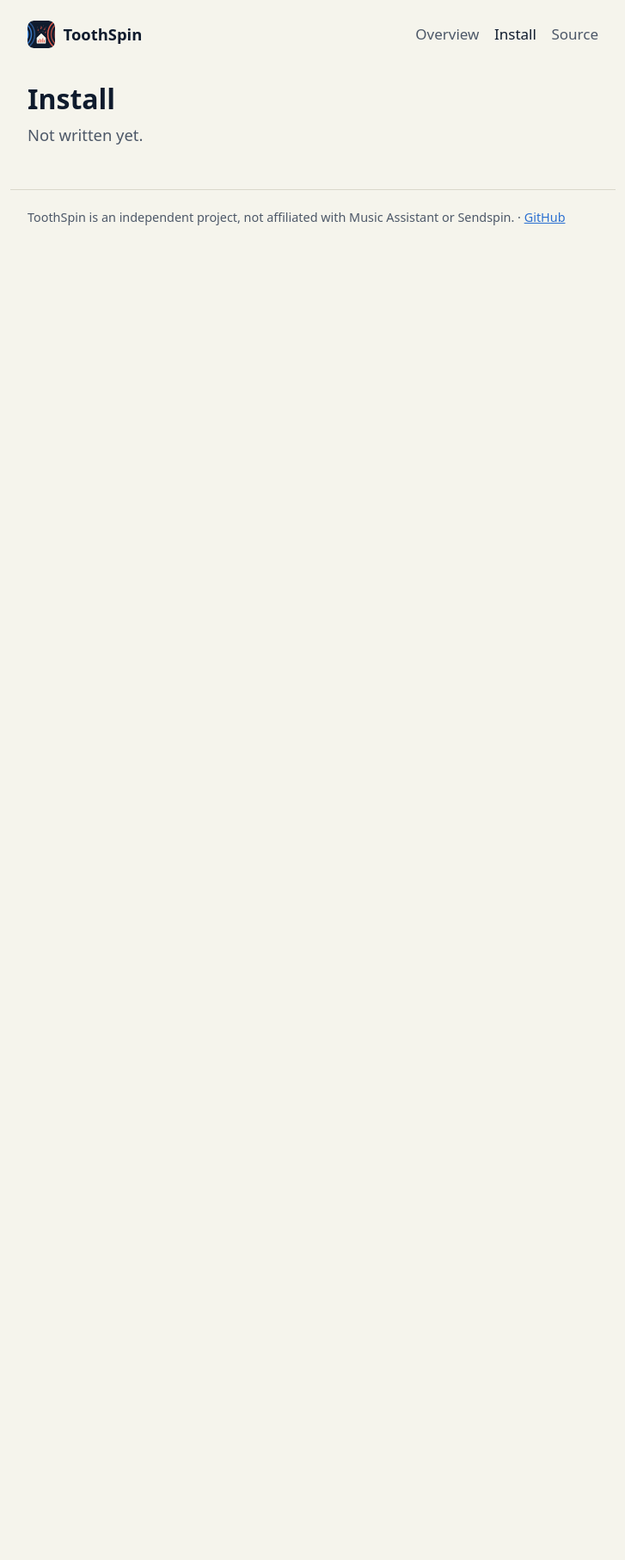
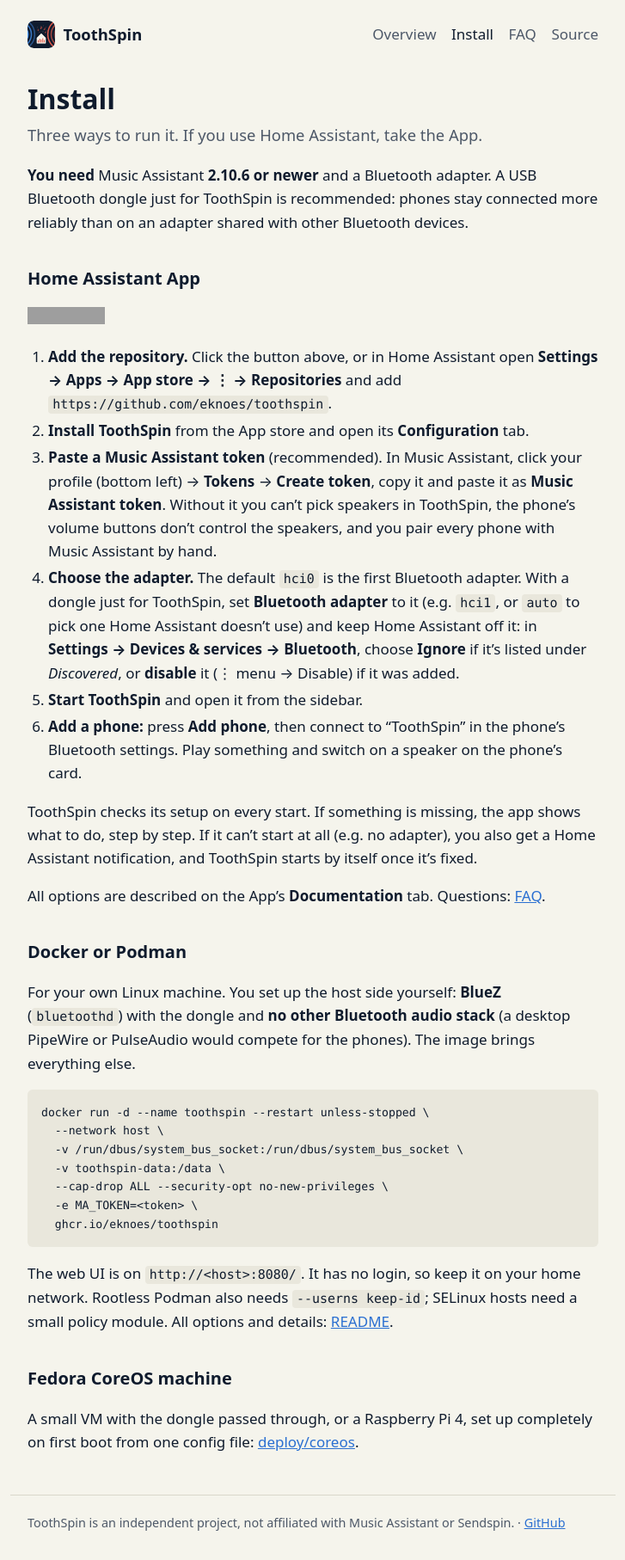
Before and after one commit to eknoes/toothspin, a Jekyll site: the page built from docs/install.md, in a window 1280 px wide. Shown: the whole page at 86% size, without its empty margins (276-1003 px from the left). Built offline with Jekyll 4.4.1, drawn with Linux system fonts in a browser that asks for light colours; before the commit the page ends 900 px from its top, so only the background shows below that; grey boxes are pictures that could not be loaded.

Commit message:
docs(pages): installation guide and FAQ
Co-Authored-By: Claude Opus 5.5 <noreply@anthropic.com>

````diff
--- a/docs/_config.yml
+++ b/docs/_config.yml
@@ -11,3 +11,5 @@ nav:
     url: /overview.html
   - title: Install
     url: /install.html
+  - title: FAQ
+    url: /faq.html
--- a/docs/assets/style.css
+++ b/docs/assets/style.css
@@ -65,6 +65,8 @@ nav a:hover, nav a[aria-current] { color: var(--fg); }
 
 h1 { font-size: 2rem; line-height: 1.2; margin: 2rem 0 0.5rem; }
 h2 { font-size: 1.25rem; margin: 2.25rem 0 0.5rem; }
+h3 { font-size: 1.05rem; margin: 1.75rem 0 0.25rem; }
+ol { padding-left: 1.5rem; }
 
 a { color: var(--blue); }
 
--- a/docs/install.md
+++ b/docs/install.md
@@ -1,5 +1,72 @@
 ---
 layout: default
 title: Install
-lede: Not written yet.
+description: Install ToothSpin as a Home Assistant App, with Docker or Podman, or on a Fedora CoreOS machine.
+lede: Three ways to run it. If you use Home Assistant, take the App.
 ---
+
+**You need** Music Assistant **2.10.6 or newer** and a Bluetooth adapter. A
+USB Bluetooth dongle just for ToothSpin is recommended: phones stay
+connected more reliably than on an adapter shared with other Bluetooth
+devices.
+
+## Home Assistant App {#home-assistant}
+
+[![Add the repository to Home Assistant](https://my.home-assistant.io/badges/supervisor_add_addon_repository.svg)](https://my.home-assistant.io/redirect/supervisor_add_addon_repository/?repository_url=https%3A%2F%2Fgithub.com%2Feknoes%2Ftoothspin)
+
+1. **Add the repository.** Click the button above, or in Home Assistant open
+   **Settings → Apps → App store → ⋮ → Repositories** and add
+   `https://github.com/eknoes/toothspin`.
+2. **Install ToothSpin** from the App store and open its **Configuration**
+   tab.
+3. **Paste a Music Assistant token** (recommended). In Music Assistant, click
+   your profile (bottom left) → **Tokens** → **Create token**, copy it and
+   paste it as **Music Assistant token**. Without it you can't pick speakers
+   in ToothSpin, the phone's volume buttons don't control the speakers, and
+   you pair every phone with Music Assistant by hand.
+4. **Choose the adapter.** The default `hci0` is the first Bluetooth adapter.
+   With a dongle just for ToothSpin, set **Bluetooth adapter** to it (e.g.
+   `hci1`, or `auto` to pick one Home Assistant doesn't use) and keep Home
+   Assistant off it: in **Settings → Devices & services → Bluetooth**,
+   choose **Ignore** if it's listed under *Discovered*, or **disable** it
+   (⋮ menu → Disable) if it was added.
+5. **Start ToothSpin** and open it from the sidebar.
+6. **Add a phone:** press **Add phone**, then connect to "ToothSpin" in the
+   phone's Bluetooth settings. Play something and switch on a speaker on the
+   phone's card.
+
+ToothSpin checks its setup on every start. If something is missing, the app
+shows what to do, step by step. If it can't start at all (e.g. no adapter),
+you also get a Home Assistant notification, and ToothSpin starts by itself
+once it's fixed.
+
+All options are described on the App's **Documentation** tab. Questions:
+[FAQ]({{ '/faq.html' | relative_url }}).
+
+## Docker or Podman {#container}
+
+For your own Linux machine. You set up the host side yourself: **BlueZ**
+(`bluetoothd`) with the dongle and **no other Bluetooth audio stack** (a
+desktop PipeWire or PulseAudio would compete for the phones). The image
+brings everything else.
+
+```bash
+docker run -d --name toothspin --restart unless-stopped \
+  --network host \
+  -v /run/dbus/system_bus_socket:/run/dbus/system_bus_socket \
+  -v toothspin-data:/data \
+  --cap-drop ALL --security-opt no-new-privileges \
+  -e MA_TOKEN=<token> \
+  ghcr.io/eknoes/toothspin
+```
+
+The web UI is on `http://<host>:8080/`. It has no login, so keep it on your
+home network. Rootless Podman also needs `--userns keep-id`; SELinux hosts
+need a small policy module. All options and details:
+[README](https://github.com/eknoes/toothspin#with-docker-or-podman).
+
+## Fedora CoreOS machine {#coreos}
+
+A small VM with the dongle passed through, or a Raspberry Pi 4, set up
+completely on first boot from one config file:
+[deploy/coreos](https://github.com/eknoes/toothspin/tree/main/deploy/coreos).
````
Also changed, not shown: docs/faq.md (added, +96 -0 lines), docs/index.md (+5 -4 lines).
